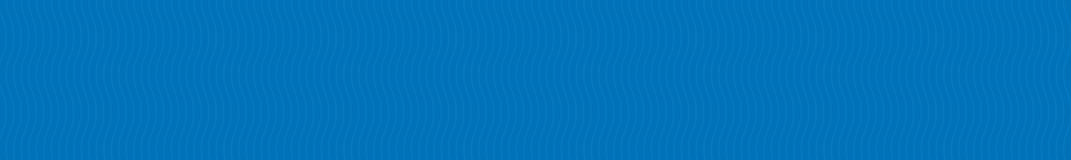
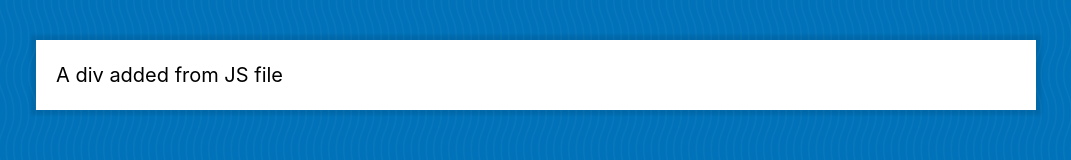
Before and after one commit to JMPaulus/WesBos, a website: page exercises/20 - The DOM/DOM-Cardio.html in a window 1280 px wide. Shown: the whole page, without its empty margins (104-1175 px from the left). Drawn offline with Linux system fonts and the light colour scheme.

Commit message:
Cardio JS from Wes Bos

```diff
--- a/exercises/20 - The DOM/DOM-Cardio.js
+++ b/exercises/20 - The DOM/DOM-Cardio.js
@@ -1,9 +1,13 @@
 // Make a div
+const div = document.createElement('div');
+div.textContent = 'A div added from JS file';
 
 // add a class of wrapper to it
+div.classList.add('wrapper');
 
 // put it into the body
-
+document.body.appendChild(div);
+console.log(div);
 // make an unordered list
 
 // add three list items with the words "one, two three" in them
--- a/exercises/20 - The DOM/traversing.js
+++ b/exercises/20 - The DOM/traversing.js
@@ -14,3 +14,6 @@ paragraph.textContent = 'This is what I will remove'; // add a text content to t
 document.body.appendChild(paragraph); // added to html
 
 paragraph.remove(); // created and removed using JS
+
+// we do still have accesss to the JS element, it was removed from HTML
+console.log(paragraph);
```
Also changed, not shown: exercises/20 - The DOM/creating.html (+1 -1 lines).
